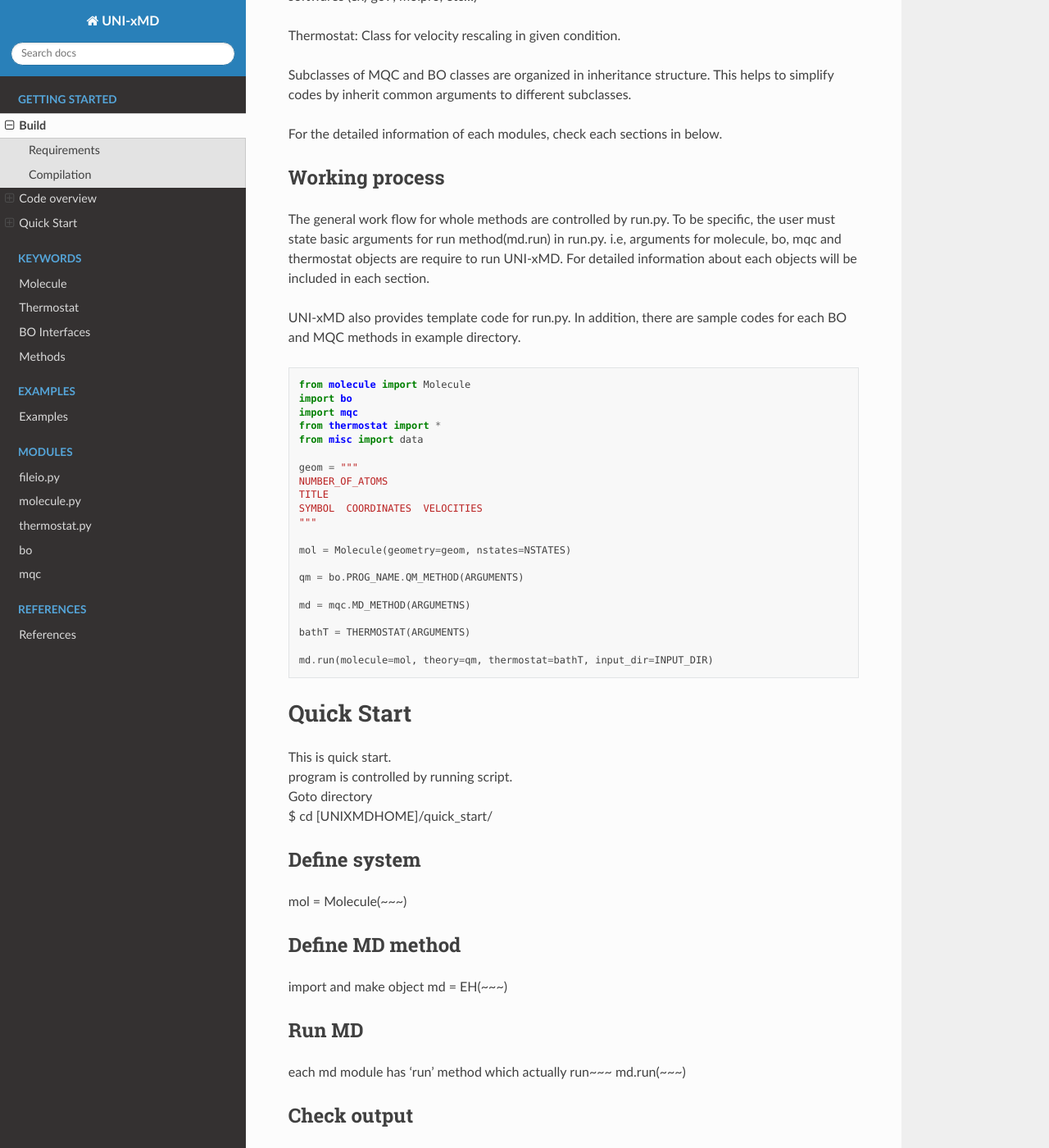
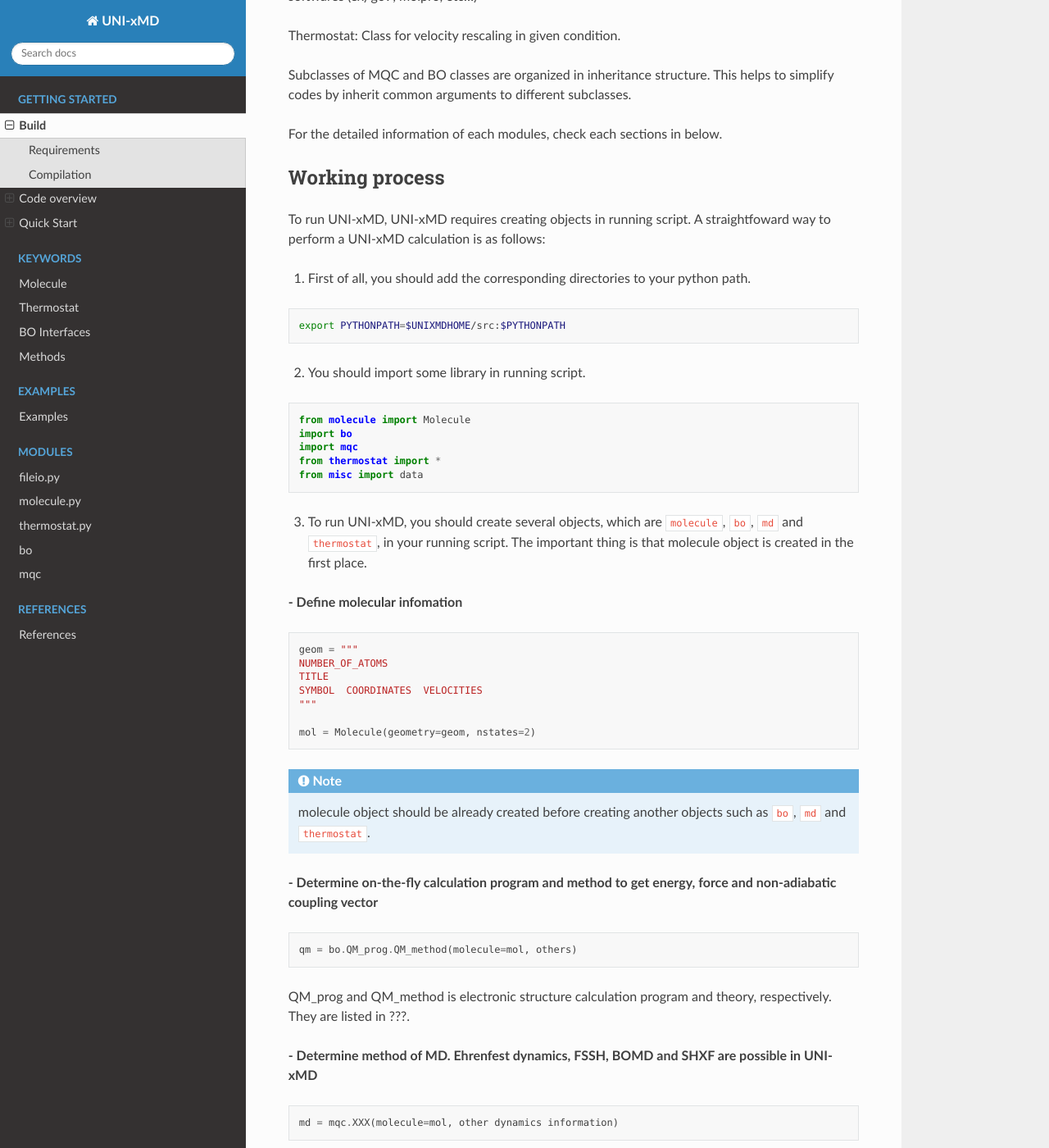
Before and after one commit to skmin-lab/unixmd, a Sphinx documentation site: the page built from docs/source/getting_started/getstarted.rst, in a window 1280 px wide and 1400 px high, scrolled down 1551 px. Shown: the whole window at 82% size. Built offline with Sphinx 7.4.7 and the Read the Docs theme 2.0.0, drawn with Linux system fonts in a browser that asks for light colours; some of the changed text lies outside the part shown.

Commit message:
write working process draft

```diff
--- a/docs/source/getting_started/getstarted.rst
+++ b/docs/source/getting_started/getstarted.rst
@@ -64,13 +64,86 @@ For the detailed information of each modules, check each sections in below.
 Working process
 ^^^^^^^^^^^^^^^^^^^^^^^^^^
 
-The general work flow for whole methods are controlled by run.py. To be specific,
-the user must state basic arguments for run method(md.run) in run.py. i.e, arguments
-for molecule, bo, mqc and thermostat objects are require to run UNI-xMD. For detailed
-information about each objects will be included in each section.
+To run UNI-xMD, UNI-xMD requires creating objects in running script.
+A straightfoward way to perform a UNI-xMD calculation is as follows:
 
-UNI-xMD also provides template code for run.py. In addition, there are sample codes
-for each BO and MQC methods in example directory.
+1)  First of all, you should add the corresponding directories to your python path.
+
+.. code-block:: bash
+
+    export PYTHONPATH=$UNIXMDHOME/src:$PYTHONPATH
+
+2) You should import some library in running script.
+
+.. code-block:: python
+
+    from molecule import Molecule
+    import bo
+    import mqc
+    from thermostat import *
+    from misc import data
+
+3) To run UNI-xMD, you should create several objects, which are ``molecule``, ``bo``, ``md`` and ``thermostat``, in your running script. The important thing is that molecule object is created in the first place.
+
+**- Define molecular infomation**
+
+.. code-block:: python
+
+    geom = """
+    NUMBER_OF_ATOMS
+    TITLE
+    SYMBOL  COORDINATES  VELOCITIES
+    """
+
+    mol = Molecule(geometry=geom, nstates=2)
+
+.. note:: molecule object should be already created before creating another objects such as ``bo``, ``md`` and ``thermostat``.
+
+**- Determine on-the-fly calculation program and method to get energy, force and non-adiabatic coupling vector**
+
+.. code-block:: python
+
+    qm = bo.QM_prog.QM_method(molecule=mol, others)
+
+QM_prog and QM_method is electronic structure calculation program and theory, respectively. They are listed in ???.
+
+**- Determine method of MD. Ehrenfest dynamics, FSSH, BOMD and SHXF are possible in UNI-xMD**
+
+.. code-block:: python
+
+    md = mqc.XXX(molecule=mol, other dynamics information)
+
+XXX can be replaced by BOMD, SH, EH, SHXF which means Born-Opphenhimer molecular dynamics, surface hopping, Ehrenfest dynamics and decoherence induced surface hopping based on exact factorization, respectively.
+
+**- Choose thermostat type, there are three types of thermostat, that () states in detail**
+
+.. code-block:: python
+
+    bathT = thermostat_type(temperature=300.0, nrescale=20)
+
+thermostat_type is listed in ???.
+
+**- Put your objects into md method**
+
+.. code-block:: python
+
+    md.run(molecule=mol, theory=qm, thermostat=bathT, input_dir="./", save_scr=True, save_QMlog=False)
+
+4) Execute your running script
+
+.. code-block:: bash
+
+   $UNIXMDHOME/running_script_name
+
+
+5) Check output
+
+UNI-xMD provides various output file.
+
+- blabla
+
+- blabla
+
 
 .. code-block:: python
 
@@ -95,7 +168,6 @@ for each BO and MQC methods in example directory.
    bathT = THERMOSTAT(ARGUMENTS)
 
    md.run(molecule=mol, theory=qm, thermostat=bathT, input_dir=INPUT_DIR)
-
 
 ==========================
 Quick Start
```
